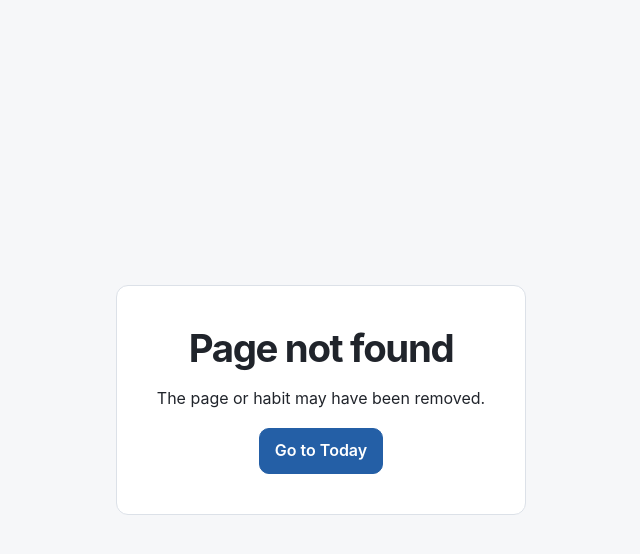
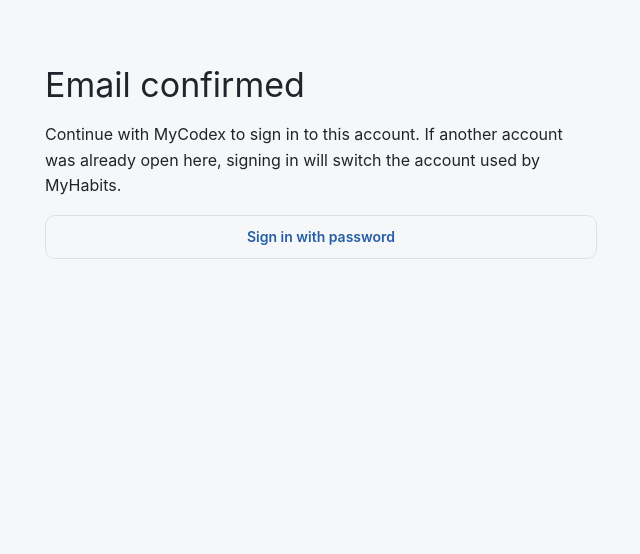
Before and after one commit to thepalashthakur/Codex-MyHabits, a Next.js app: page /auth/return in a window 1280 px wide. Before the commit this address had no page. Shown: the top 554 px of the page, without its empty margins (319-959 px from the left). Built offline with nearby package versions, Linux system fonts and the light colour scheme; no server answers; what @mui/material-nextjs would draw is missing.

Commit message:
Add app-aware auth return screen

```diff
--- /dev/null
+++ b/src/app/auth/return/page.tsx
@@ -0,0 +1,32 @@
+import { Button, Container, Stack, Typography } from "@mui/material";
+import { ssoConfig } from "@/lib/sso";
+
+export const metadata = { title: "Continue to MyHabits" };
+export const dynamic = "force-dynamic";
+
+export default async function AuthReturn({ searchParams }: {
+  searchParams: Promise<{ result?: string }>;
+}) {
+  const updated = (await searchParams).result === "password-updated";
+  return (
+    <Container maxWidth="sm" sx={{ py: 8 }}>
+      <Stack spacing={2}>
+        <Typography variant="h4" component="h1">
+          {updated ? "Password updated" : "Email confirmed"}
+        </Typography>
+        <Typography>
+          Continue with MyCodex to sign in to this account. If another account
+          was already open here, signing in will switch the account used by MyHabits.
+        </Typography>
+        {ssoConfig() && (
+          <Button variant="contained" href="/auth/sso/start">
+            Continue with MyCodex
+          </Button>
+        )}
+        <Button variant="outlined" href="/sign-in">
+          Sign in with password
+        </Button>
+      </Stack>
+    </Container>
+  );
+}
```
